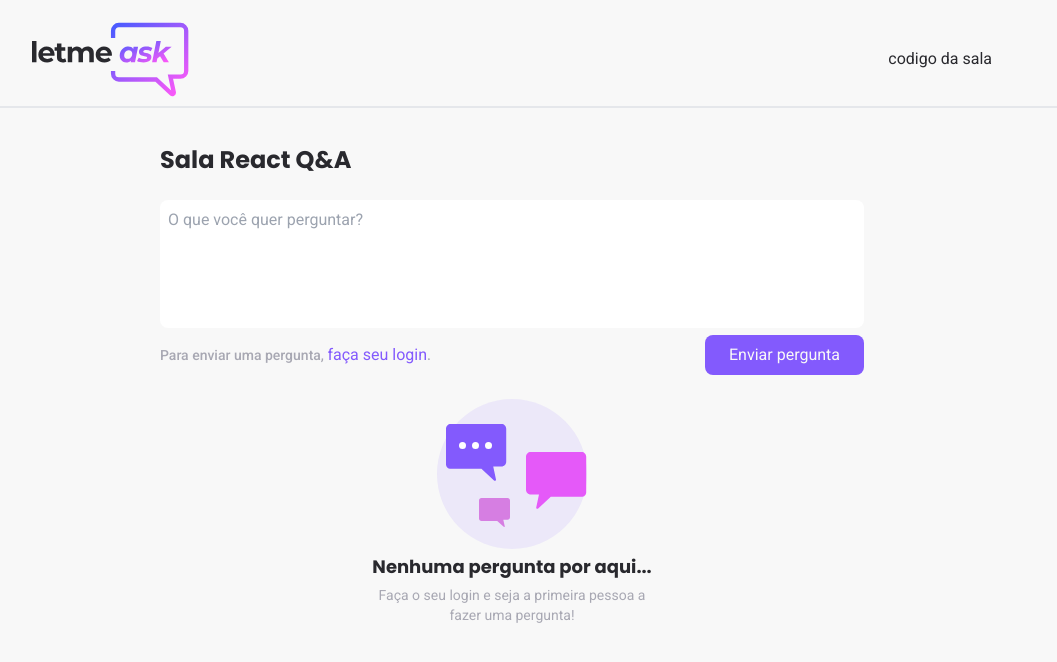
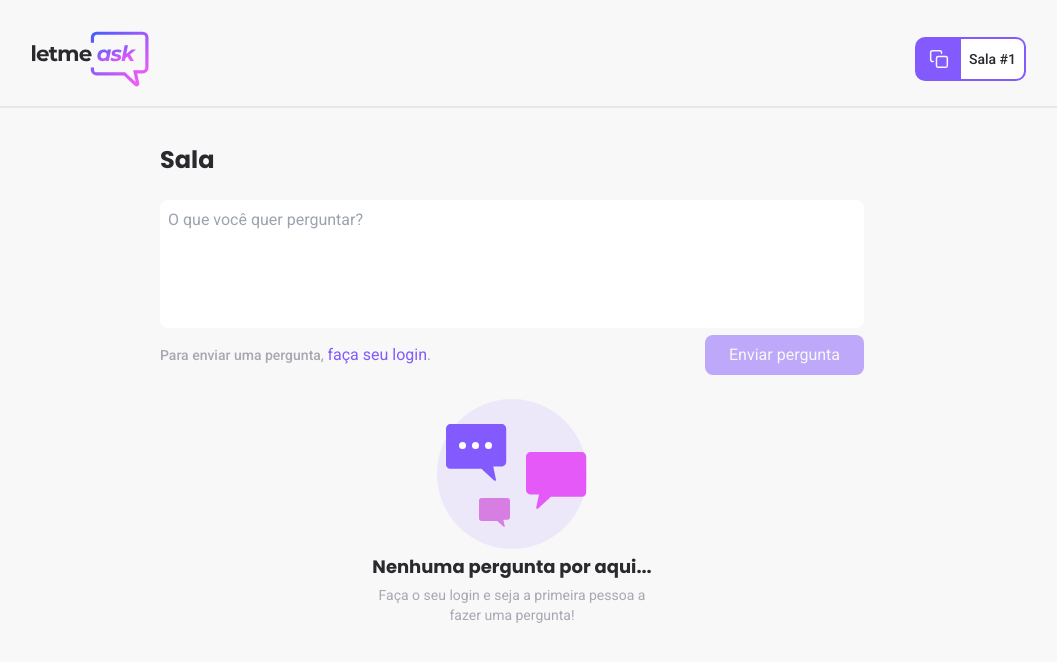
Before and after one commit to BrunoFay/NLW-Together-LetmeAsk, a React (Vite) app: page /rooms/1 in a window 1280 px wide. Shown: the top 662 px of the page, without its empty margins (128-1185 px from the left). Built offline with nearby package versions, Linux system fonts and the light colour scheme; no server answers; the database is empty.

Commit message:
NEW/REFACT add function to get questions from firebase, refact name of dir interfaces to types

```diff
--- a/src/components/RoomCodeBtn.tsx
+++ b/src/components/RoomCodeBtn.tsx
@@ -1,7 +1,23 @@
 import React from 'react'
+import CopyImg from '../assets/images/copy.svg'
+import { CodeProps } from '../types/room'
 
-export default function RoomCodeBtn() {
+export default function RoomCodeBtn(props: CodeProps) {
+  function copyCodeToClipBoard() {
+    navigator.clipboard.writeText(props.code)
+  }
   return (
-    <div>RoomCodeBtn</div>
+    <button
+      onClick={copyCodeToClipBoard}
+      className='bg-mainPurple-500 relative left-8 justify-center items-center flex gap-3 ring-2 ring-mainPurple-500 rounded-lg h-10  pl-3'
+
+      >
+      <img
+        className=''
+        src={CopyImg}
+        alt="copiar codigo da sala" />
+      <p className='bg-white font-[Roboto] px-2 rounded-r-lg font-medium text-sm h-auto py-[0.64rem] w-[110%]'>
+        Sala #{props.code}</p>
+    </button>
   )
 }
--- a/src/context/AuthContextProvider.tsx
+++ b/src/context/AuthContextProvider.tsx
@@ -1,7 +1,7 @@
 import React, { PropsWithChildren, useEffect, useState } from 'react'
 import AuthContext from './authContext'
 import { firebase, auth } from '../services/firebase'
-import { IUser } from '../interfaces/Iauth'
+import { IUser } from '../types/Iauth'
 
 
 export default function AuthContextProvider(props: PropsWithChildren<{}>) {
--- a/src/context/authContext.ts
+++ b/src/context/authContext.ts
@@ -1,5 +1,5 @@
 import { createContext } from "react";
-import { IAuthContext } from "../interfaces/Iauth";
+import { IAuthContext } from "../types/Iauth";
 
 const authContext = createContext({} as IAuthContext)
 export default authContext
--- a/src/pages/Room.tsx
+++ b/src/pages/Room.tsx
@@ -1,33 +1,101 @@
-import React from 'react'
+import React, { FormEvent, useEffect, useState } from 'react'
+import { useParams } from 'react-router-dom'
 import EmptyQuestions from '../assets/images/empty-questions.svg'
 import Logo from '../assets/images/logo.svg'
+import RoomCodeBtn from '../components/RoomCodeBtn'
+import useAuth from '../hooks/useAuth'
+import { FirebaseQuestion, Question, Params } from '../types/room'
+import { database } from '../services/firebase'
 
 export default function Room() {
+  const params = useParams<Params>()
+  const { user } = useAuth()
+  const [newQuestion, setNewQuestion] = useState('')
+  const [questions, setQuestions] = useState<Question[]>([])
+  const [roomTitle, setRoomTitle] = useState('')
+
+  useEffect(() => {
+    const roomRef = database.ref(`rooms/${params.id}`)
+    roomRef.once('value', (room) => {
+      const databaseRoom = room.val()
+      const firebaseQuestion: FirebaseQuestion = databaseRoom?.questions
+      const parsedQuestion = Object.entries(firebaseQuestion).map(([key, value]) => ({
+        id: key,
+        content: value.content,
+        author: value.author,
+        isHighlighted: value.isHighlighted,
+        isAnswered: value.isAnswered
+      }))
+      setQuestions(parsedQuestion)
+      setRoomTitle(databaseRoom.title)
+    })
+  }, [params.id])
+  async function sendQuestionToDb() {
+    const questionFormated = {
+      content: newQuestion,
+      author: {
+        name: user?.name,
+        avatar: user?.avatar,
+      }
+    }
+    await database.ref(`rooms/${params.id}/questions`).push(questionFormated)
+  }
+  async function handleSendQuestion(e: FormEvent) {
+    e.preventDefault()
+    if (newQuestion.trim() === '') return
+    if (!user) throw new Error('User not found')
+    await sendQuestionToDb()
+    setNewQuestion('')
+  }
+
+
   return (
     <div className='flex justify-center flex-col items-center'>
       <header className='w-[100vw] flex px-40 mt-7 pb-4 border-b-2 items-center  h-20 justify-between'>
         <img
-          className='bt-5'
+          className='bt-5 h-14'
           src={Logo}
           alt="Letmeask logo" />
-        <div>codigo da sala</div>
+
+        <RoomCodeBtn code={`${params.id}`} />
       </header>
       <main className='w-min mt-9  flex justify-center items-start gap-6 flex-col'>
-        <div>
-          <h1 className='font-bold text-2xl font-[Poppins]'>Sala React Q&A</h1>
+        <div className='flex gap-4'>
+          <h1 className='font-bold text-2xl font-[Poppins]'>Sala {roomTitle}</h1>
+          {questions.length > 0 && (
+            <span
+              className='rounded-[3rem] px-3 py-1 text-[#f8f8f8] font-[Roboto] font-medium text-sm bg-[#e559f9]'>
+              {questions.length} perguntas
+            </span>
+          )}
         </div>
-        <form>
+        <form onSubmit={handleSendQuestion}>
           <textarea
+            value={newQuestion}
+            onChange={({ target }) => setNewQuestion(target.value)}
             className='w-[55vw] h-32 p-2 rounded-lg focus:ring-2 resize-none'
             placeholder='O que você quer perguntar?'
           />
 
           <div className='flex justify-between items-center'>
-            <span className='font-[Roboto] font-medium text-sm text-mainGrey-200'>Para enviar uma pergunta,
-              {" "}
-              <button className='text-mainPurple-500'> faça seu login</button>.
-            </span>
-            <button className='px-[1.5rem] rounded-lg disabled:opacity-50 disabled:pointer-events-none py-2 bg-mainPurple-500 text-[#f8f8f8]'>Enviar pergunta</button>
+            {!user ?
+              (<span className='font-[Roboto] font-medium text-sm text-mainGrey-200'>Para enviar uma pergunta,
+                {" "}
+                <button className='text-mainPurple-500'> faça seu login</button>.
+              </span>) :
+              (<div className='flex gap-2 items-center '>
+                <img
+                  src={user.avatar}
+                  alt={user.name}
+                  className='w-8 h-8 rounded-full'
+                />
+                <span className='font-[Roboto] font-medium text-sm text-[#737380]'>{user.name}</span>
+              </div>)
+            }
+            <button
+              disabled={!user}
+              className='px-[1.5rem] rounded-lg disabled:opacity-50 disabled:pointer-events-none py-2 bg-mainPurple-500 text-[#f8f8f8]'>Enviar pergunta
+            </button>
           </div>
         </form>
         <div className='flex flex-col items-center self-center gap-1 w-[17.75rem]'>
--- /dev/null
+++ b/src/types/room.ts
@@ -0,0 +1,26 @@
+export type CodeProps = {
+  code: string;
+}
+export type Params = {
+  id: string;
+}
+export type FirebaseQuestion = Record<string, {
+  author: {
+    name: string,
+    avatar: string
+  },
+  content: string,
+  isAnswered: boolean,
+  isHighlighted: boolean,
+}>
+
+export type Question = {
+  id: string,
+  author: {
+    name: string,
+    avatar: string
+  },
+  content: string,
+  isAnswered: boolean,
+  isHighlighted: boolean,
+}
```
Also changed, not shown: src/types/Iauth.ts (renamed from src/interfaces/Iauth.ts).
